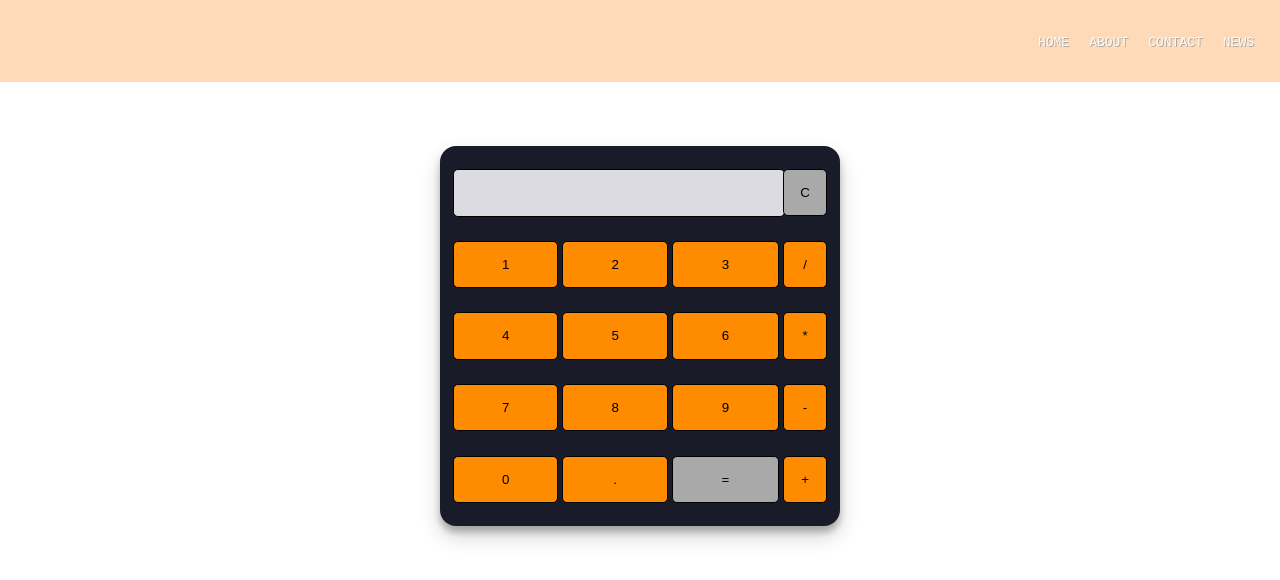
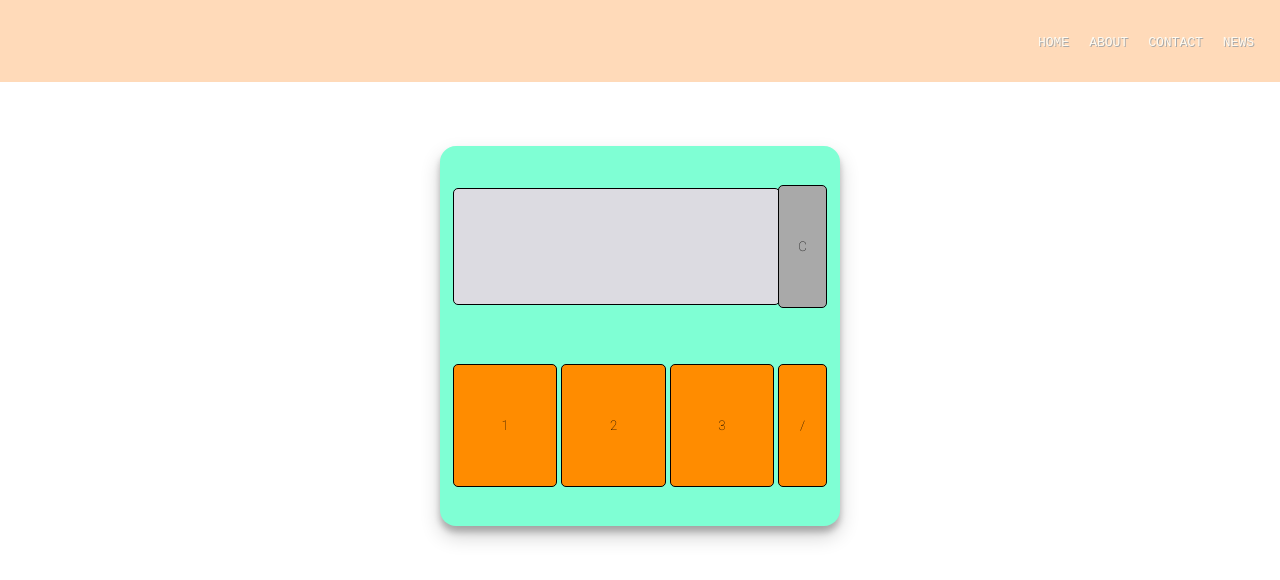
Before and after one commit to jessenemark/git_practice, a plain HTML site: page index.html in a window 1280 px wide. Drawn offline with Linux system fonts and the light colour scheme.

Commit message:
modified x3 files

```diff
--- a/index.html
+++ b/index.html
@@ -24,46 +24,17 @@
         <div class="main-page">
             <table id="calculator">
                 <tr>
-                    <!-- clr() function will call clr to clear all value -->
                     <td colspan="3"><input class="display-box" type="text" id="result" disabled></td>
                     <td><input type="button" value="C" onclick="clearScreen()" id="btn"/></td>
                 </tr>
                 <tr>
-                    <!-- create button and assign value to each button -->
-                    <!-- dis() will call function dis to display value -->
-                    <td><input type="button" value="1" onclick="dis('1')" onkeydown="myFunction(event)"></td>
-                    <td><input type="button" value="2" onclick="dis('2')" onkeydown="myFunction(event)"></td>
-                    <td><input type="button" value="3" onclick="dis('3')" onkeydown="myFunction(event)"></td>
-                    <td><input type="button" value="/" onclick="dis('/')" onkeydown="myFunction(event)"></td>
-                </tr>
-                <tr>
-                    <td><input type="button" value="4" onclick="dis('4')" onkeydown="myFunction(event)"></td>
-                    <td><input type="button" value="5" onclick="dis('5')" onkeydown="myFunction(event)"></td>
-                    <td><input type="button" value="6" onclick="dis('6')" onkeydown="myFunction(event)"></td>
-                    <td><input type="button" value="*" onclick="dis('*')" onkeydown="myFunction(event)"></td>
-                </tr>
-                <tr>
-                    <td><input type="button" value="7" onclick="dis('7')" onkeydown="myFunction(event)"></td>
-                    <td><input type="button" value="8" onclick="dis('8')" onkeydown="myFunction(event)"></td>
-                    <td><input type="button" value="9" onclick="dis('9')" onkeydown="myFunction(event)"></td>
-                    <td><input type="button" value="-" onclick="dis('-')" onkeydown="myFunction(event)"></td>
-                </tr>
-                <tr>
-                    <td><input type="button" value="0" onclick="dis('0')" onkeydown="myFunction(event)"></td>
-                    <td><input type="button" value="." onclick="dis('.')" onkeydown="myFunction(event)"></td>
-                    <td><input type="button" value="=" onclick="calculate()" id="btn" onkeydown="myFunction(event)"></td>
-                    <td><input type="button" value="+" onclick="dis('+')" onkeydown="myFunction(event)"></td>
+                    <td><input type="button" value="1" onclick="display('1')" onkeydown="myFunction(event)"></td>
+                    <td><input type="button" value="2" onclick="display('2')" onkeydown="myFunction(event)"></td>
+                    <td><input type="button" value="3" onclick="display('3')" onkeydown="myFunction(event)"></td>
+                    <td><input type="button" value="/" onclick="display('/')" onkeydown="myFunction(event)"></td>
                 </tr>
             </table>
-<!--                <div class="view-window"></div>
-                        <div class="row">
-                            <div class="column"></div>
-                            <div class="column"></div>
-                            <div class="column"></div>
-                            <div class="column"></div>
-                        </div>
-                    </div> -->
-    </div>
+        </div>
     <script type="text/javascript" src="script.js"></script>
 </body>
 </html>
--- a/main.css
+++ b/main.css
@@ -1,3 +1,5 @@
+@import url('https://fonts.googleapis.com/css2?family=Roboto:wght@100&display=swap');
+
 /* Body */
 html {
     height: 100%;
@@ -81,12 +83,12 @@ h1 {
     height: 380px;
     width: 400px;
     margin: auto;
-    background-color: #191b28;
+    background-color: aquamarine;
     box-shadow: rgba(0, 0, 0, 0.19) 0px 10px 20px, rgba(0, 0, 0, 0.23) 0px 6px 6px;
 }
 
 .display-box {
-    font-family: 'Orbitron', sans-serif;
+    font-family: 'Roboto', sans-serif;
     background-color: #dcdbe1;
     border: solid black 0.5px;
     color: black;
@@ -100,7 +102,7 @@ h1 {
 }
 
 input[type=button] {
-    font-family: 'Orbitron', sans-serif;
+    font-family: 'Roboto', sans-serif;
     background-color: darkorange;
     color: black;
     border: solid black 0.5px;
--- a/script.js
+++ b/script.js
@@ -0,0 +1,16 @@
+// This function clear all the values
+function clearScreen() {
+    document.getElementById("result").value = "";
+}
+
+// This function display values
+function display(value) {
+    document.getElementById("result").value += value;
+}
+
+// This function evaluates the expression and returns result
+function calculate() {
+    var p = document.getElementById("result").value;
+    var q = eval(p);
+        document.getElementById("result").value = q;
+}
```
